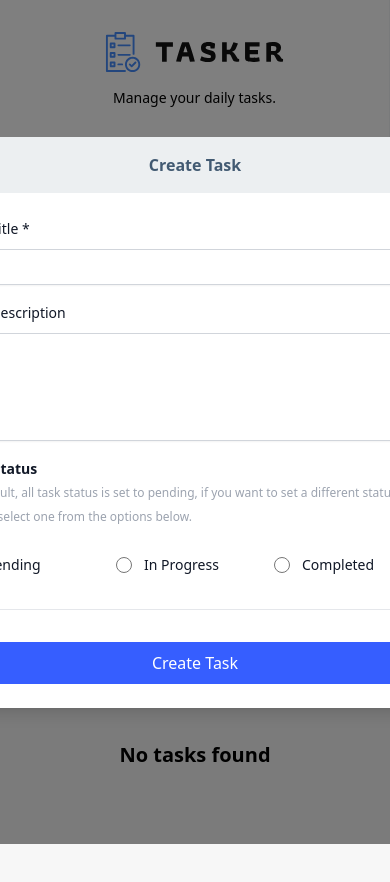
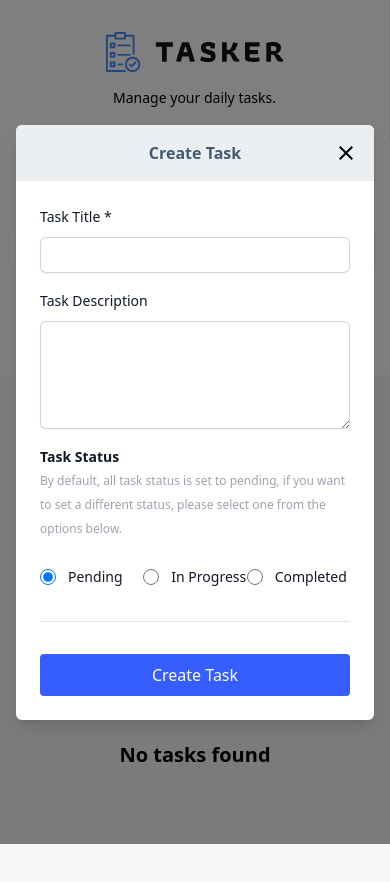
Before and after one commit to joaoderoldo/task-management-dashboard, a React (Vite) app: page / in a window 390 px wide. Both pictures are taken after typing "Sample" into the empty fields and a click on the button "Add task". Shown: the top 882 px of the page. Built offline with nearby package versions, Linux system fonts and the light colour scheme; no server answers.

Commit message:
fix: fixed Modal without responsive

```diff
--- a/src/components/Modal/index.tsx
+++ b/src/components/Modal/index.tsx
@@ -22,7 +22,7 @@ const Modal = ({
       data-testid="modal"
     >
       <div className="modal-overlay fixed inset-0 bg-black opacity-50"></div>
-      <div className="modal-container z-50 mx-auto h-auto w-full min-w-[522px] max-w-[700px] rounded-md bg-white shadow-lg">
+      <div className="modal-container z-50 mx-4 h-auto w-full max-w-[700px] rounded-md bg-white shadow-lg md:mx-auto md:min-w-[522px]">
         <div className="relative flex items-center justify-center rounded-tl-md rounded-tr-md bg-[#ECEFF1] p-4">
           <span className="font-opensans text-base font-bold text-[#425A72]">
             {title}
```
